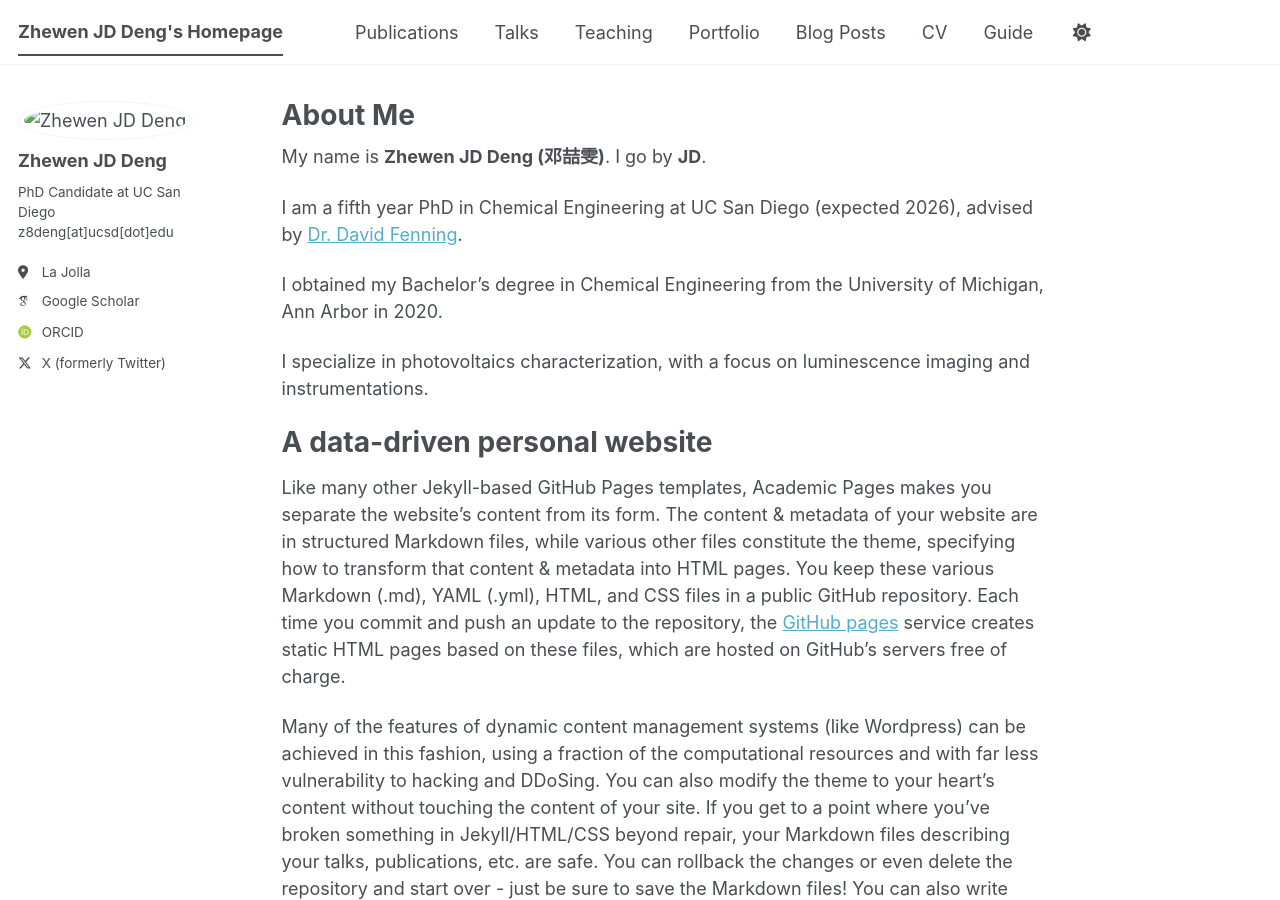
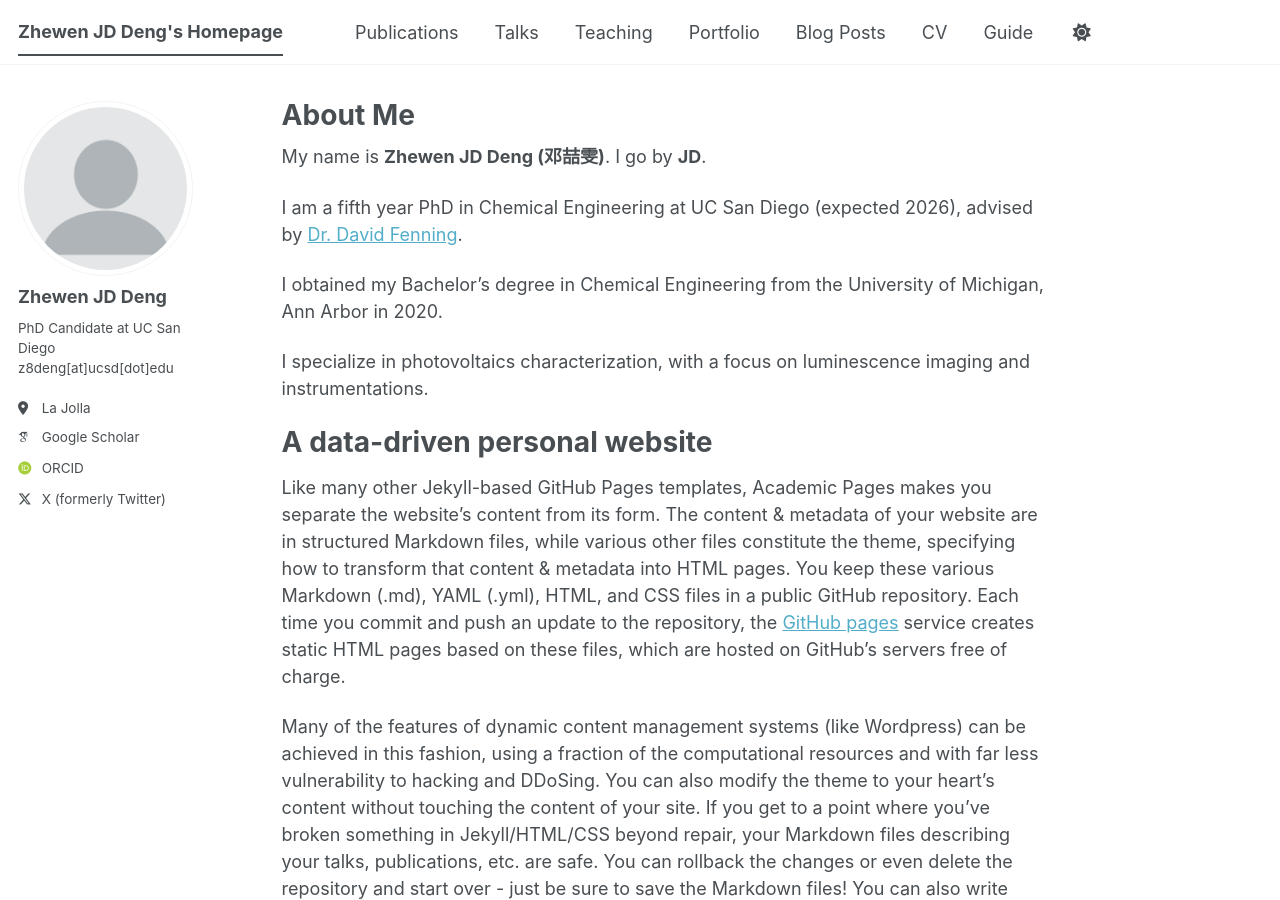
Before and after one commit to zhewenjddeng-personal/zhewenjddeng-personal.github.io, a Jekyll site: the page built from _pages/about.md, in a window 1280 px wide and 900 px high. Built offline with Jekyll 4.4.1, drawn with Linux system fonts in a browser that asks for light colours; some web fonts are replaced; a script bundle is joined from its source files by our own code; library files that are not in the unit come from our copies.

Commit message:
Update _config.yml

```diff
--- a/_config.yml
+++ b/_config.yml
@@ -23,7 +23,7 @@ repository               : "academicpages/academicpages.github.io"
 #               Additional customization can be done by editing /_includes/author-profile.html
 author:
   # Biographic information
-  avatar           : "/images/profilepic.png"
+  avatar           : "profile.png"
   name             : "Zhewen JD Deng"
   pronouns         : # example: "she/her"
   bio              : "PhD Candidate at UC San Diego<br>z8deng[at]ucsd[dot]edu"
```
